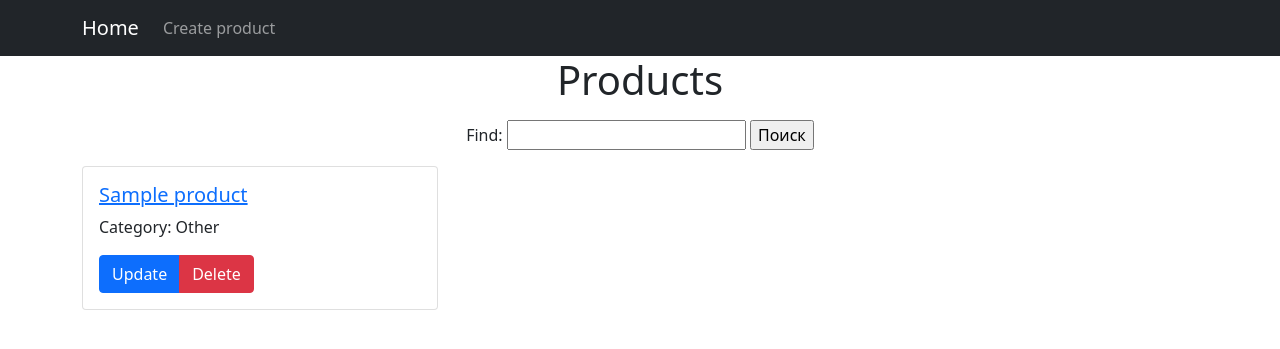
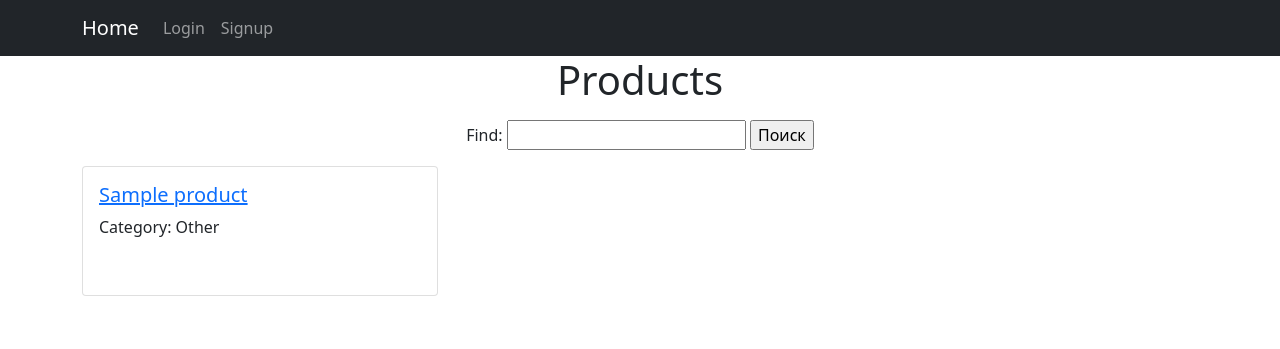
Before and after one commit to begimaibb/exam-8, a Django app: page / in a window 1280 px wide. Shown: the top 349 px of the page. Run offline with Django 4.2, Linux system fonts and the light colour scheme; tables that the repository leaves empty hold one stand-in row (values such as "Sample post"); parts of the project's set-up code (start-up, migrations or seed data) failed here and were passed over.

```diff
--- a/source/accounts/templates/profile.html
+++ b/source/accounts/templates/profile.html
@@ -31,8 +31,8 @@
                         <p class="card-text">{{ review.rating }}</p>
                     </div>
                     <div class="btn-group w-100" role="group" aria-label="Basic mixed styles example">
-                        <a class="btn btn-danger" href="{% url "webapp:update_review" review.pk %}">Update review</a>
-                        <a class="btn btn-warning" href="{% url "webapp:delete_review" review.pk %}">Delete review</a>
+                        {% if perms.webapp.change_review or user == review.author %}  <a class="btn btn-danger" href="{% url "webapp:update_review" review.pk %}">Update review</a> {% endif %}
+                        {% if perms.webapp.delete_review or user == review.author %} <a class="btn btn-warning" href="{% url "webapp:delete_review" review.pk %}">Delete review</a> {% endif %}
                     </div>
                 </div>
             </div>
--- a/source/webapp/templates/base.html
+++ b/source/webapp/templates/base.html
@@ -21,29 +21,27 @@
         <div class="collapse navbar-collapse" id="navbarNav">
             <ul class="navbar-nav">
                 {% block nav %}{% endblock %}
-
+                {% if perms.webapp.add_product %}
                 <li class="nav-item">
                     <a class="nav-link" href="{% url 'webapp:product_create' %}">Create product</a>
                 </li>
-{#                <li class="nav-item">#}
-{#                    <a class="nav-link" href="{% url 'webapp:cart' %}">Корзина</a>#}
-{#                </li>#}
-{#                {% if request.user.is_authenticated %}#}
-{#                    <li class="nav-item">#}
-{#                        <a class="nav-link" href="{% url "accounts:logout" %}">Logout</a>#}
-{#                    </li>#}
-{#                    <li class="nav-item">#}
-{#                        <p class="nav-link">Hello<a#}
-{#                                href="{% url "accounts:profile" request.user.pk %}">{{ user.username }}</a></p>#}
-{#                    </li>#}
-{#                {% else %}#}
-{#                    <li class="nav-item">#}
-{#                        <a class="nav-link" href="{% url "accounts:login" %}?next={{ request.get_full_path }}">Login</a>#}
-{#                    </li>#}
-{#                    <li class="nav-item">#}
-{#                        <a class="nav-link" href="{% url "accounts:registration" %}?next={{ request.get_full_path }}">Signup</a>#}
-{#                    </li>#}
-{#                {% endif %}#}
+                {% endif %}
+                {% if request.user.is_authenticated %}
+                    <li class="nav-item">
+                        <a class="nav-link" href="{% url "accounts:logout" %}">Logout</a>
+                    </li>
+                    <li class="nav-item">
+                        <p class="nav-link">Hello<a
+                                href="{% url "accounts:profile" request.user.pk %}">{{ user.username }}</a></p>
+                    </li>
+                {% else %}
+                    <li class="nav-item">
+                        <a class="nav-link" href="{% url "accounts:login" %}?next={{ request.get_full_path }}">Login</a>
+                    </li>
+                    <li class="nav-item">
+                        <a class="nav-link" href="{% url "accounts:registration" %}?next={{ request.get_full_path }}">Signup</a>
+                    </li>
+                {% endif %}
             </ul>
         </div>
     </div>
--- a/source/webapp/templates/product/index.html
+++ b/source/webapp/templates/product/index.html
@@ -16,10 +16,13 @@
                                 href="{% url "webapp:product_view" product.pk %}">{{ product.name }}</a></h5>
                         <p class="card-text">Category: {{ product.get_category_display }}</p>
                         <div class="btn-group">
+                            {% if perms.webapp.change_product %}
                             <a class="btn btn-primary" href="{% url 'webapp:product_update' product.pk %}">Update</a>
+                            {% endif %}
+                            {% if perms.webapp.delete_product %}
                             <a class="btn btn-danger" href="{% url 'webapp:product_delete' product.pk %}">Delete</a>
+                            {% endif %}
                         </div>
-
                     </div>
                 </div>
             </div>
--- a/source/webapp/views/products.py
+++ b/source/webapp/views/products.py
@@ -1,3 +1,4 @@
+from django.contrib.auth.mixins import PermissionRequiredMixin
 from django.urls import reverse_lazy, reverse
 from django.views.generic import UpdateView, DeleteView, DetailView, CreateView
 
@@ -30,7 +31,7 @@ class ProductView(DetailView):
         return context
 
 
-class ProductCreate(CreateView):
+class ProductCreate(PermissionRequiredMixin, CreateView):
     model = Product
     form_class = ProductForm
     template_name = 'product/product_create.html'
@@ -38,8 +39,11 @@ class ProductCreate(CreateView):
     def get_success_url(self):
         return reverse('webapp:product_view', kwargs={'pk': self.object.pk})
 
+    def has_permission(self):
+        return self.request.user.has_perm("webapp.add_product")
 
-class ProductUpdate(UpdateView):
+
+class ProductUpdate(PermissionRequiredMixin, UpdateView):
     model = Product
     form_class = ProductForm
     template_name = 'product/product_update.html'
@@ -47,8 +51,14 @@ class ProductUpdate(UpdateView):
     def get_success_url(self):
         return reverse('webapp:product_view', kwargs={'pk': self.object.pk})
 
+    def has_permission(self):
+        return self.request.user.has_perm("webapp.change_product")
 
-class ProductDelete(DeleteView):
+
+class ProductDelete(PermissionRequiredMixin, DeleteView):
     model = Product
     template_name = 'product/product_delete.html'
     success_url = reverse_lazy('webapp:index')
+
+    def has_permission(self):
+        return self.request.user.has_perm("webapp.delete_product")
```
Also changed, not shown: source/webapp/templates/product/product_view.html (+9 -2 lines), source/webapp/views/reviews.py (+12 -6 lines), source/__init__.py (deleted).
